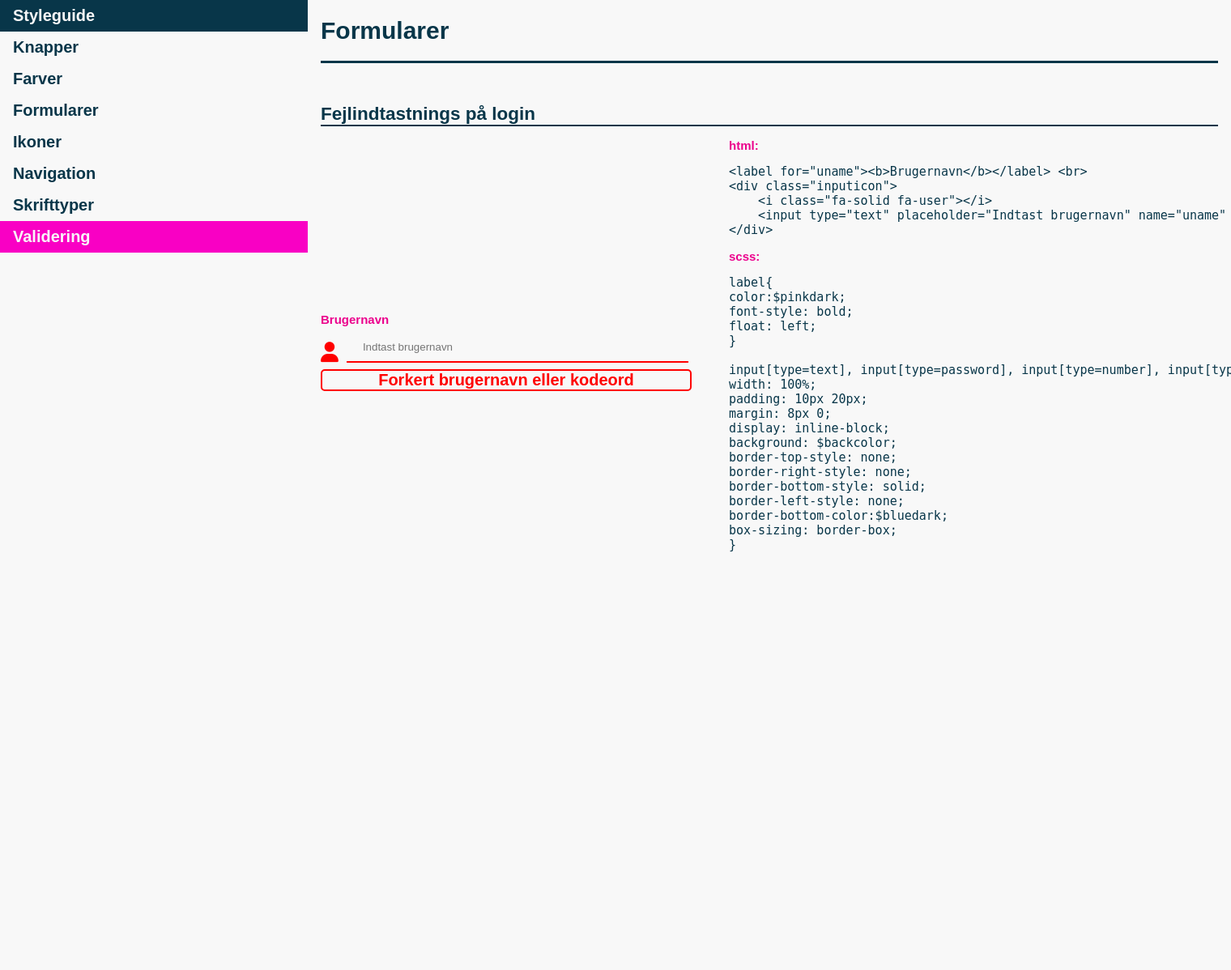
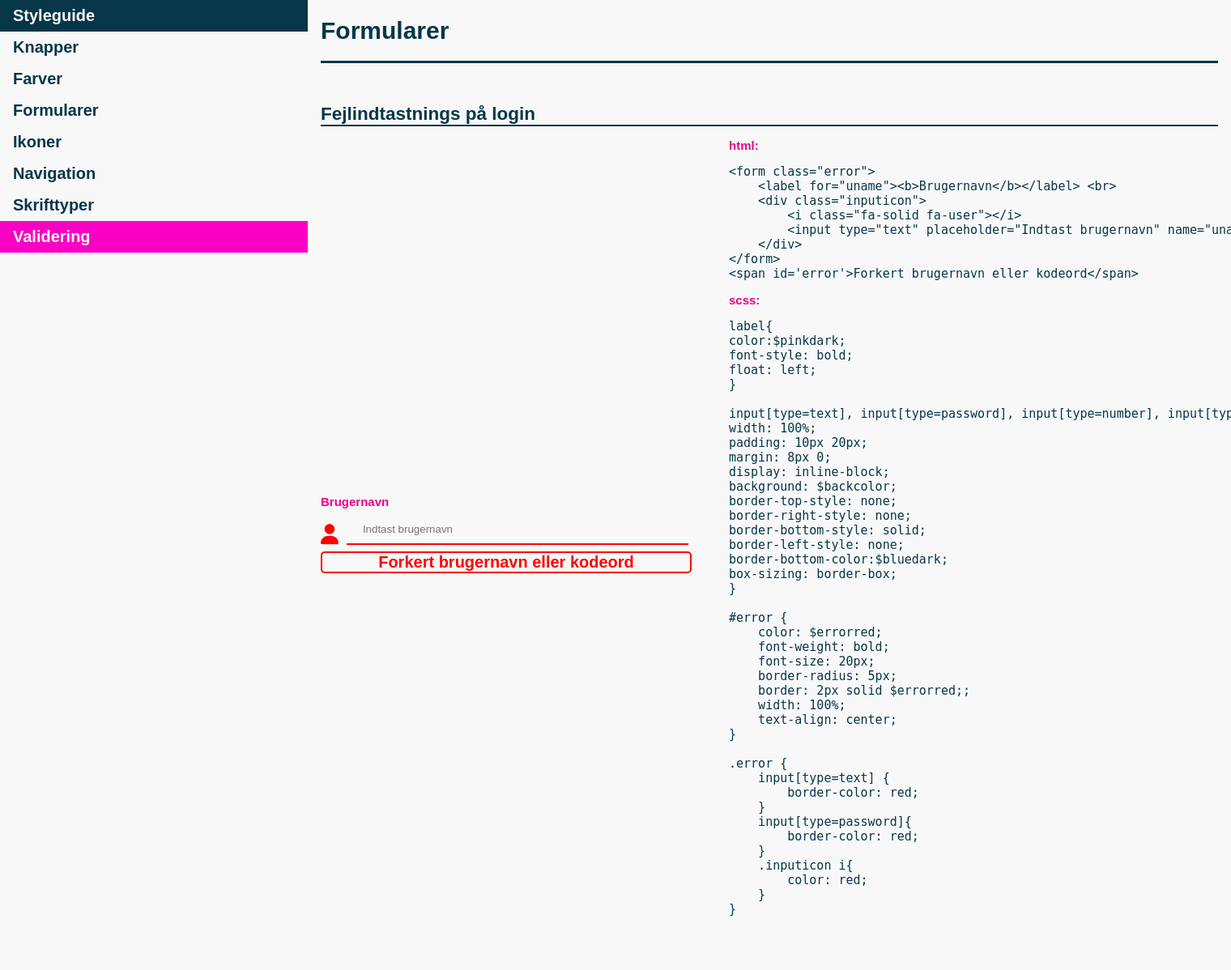
Before and after one commit to Artaey/JumpingFun, a PHP site: page /styleguide/validation.html in a window 1520 px wide; the page is wider, and only the part inside the window is pictured. Shown: that part at 81% size. Before the commit the page ends 682 px from the top of that part, so only its background shows below. Run offline with PHP 8.4, Linux system fonts and the light colour scheme; style sheets or scripts are compiled from the project's sources; some libraries are stand-ins or nearby versions.

Commit message:
validation.html - ekstra tekst til html og scsskode tilføjet i tekstbeskrivelse

```diff
--- a/css/base.scss
+++ b/css/base.scss
@@ -258,5 +258,4 @@
         color: red;
     }
 }
-
 // Error håndtering slut
--- a/styleguide/validation.html
+++ b/styleguide/validation.html
@@ -43,11 +43,14 @@
 
                 <div class="column right nav">
     <b>html:</b>
-<xmp><label for="uname"><b>Brugernavn</b></label> <br>
-<div class="inputicon">
-    <i class="fa-solid fa-user"></i>
-    <input type="text" placeholder="Indtast brugernavn" name="uname" required>
-</div></xmp>
+<xmp><form class="error">
+    <label for="uname"><b>Brugernavn</b></label> <br>
+    <div class="inputicon">
+        <i class="fa-solid fa-user"></i>
+        <input type="text" placeholder="Indtast brugernavn" name="uname" required>
+    </div>
+</form>
+<span id='error'>Forkert brugernavn eller kodeord</span></xmp>
 
 <b>scss:</b>
 <xmp>label{
@@ -68,6 +71,28 @@
 border-left-style: none;
 border-bottom-color:$bluedark;
 box-sizing: border-box;
+}
+
+#error {
+    color: $errorred;
+    font-weight: bold;
+    font-size: 20px;
+    border-radius: 5px;
+    border: 2px solid $errorred;;
+    width: 100%;
+    text-align: center;
+}
+
+.error {
+    input[type=text] {
+        border-color: red;
+    }
+    input[type=password]{
+        border-color: red;
+    }
+    .inputicon i{
+        color: red;
+    }
 }</xmp>
     </div>
     </div>
```
